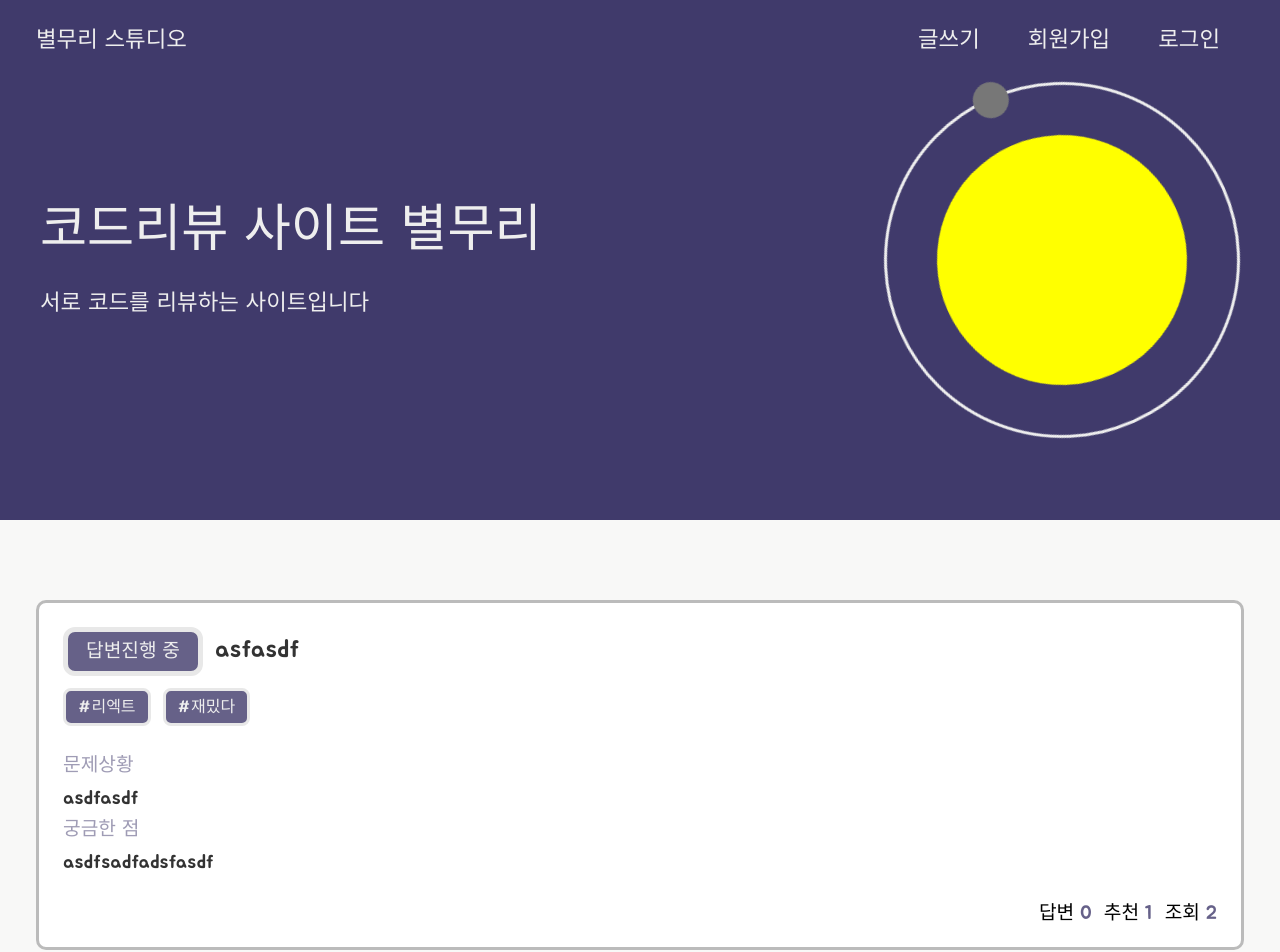
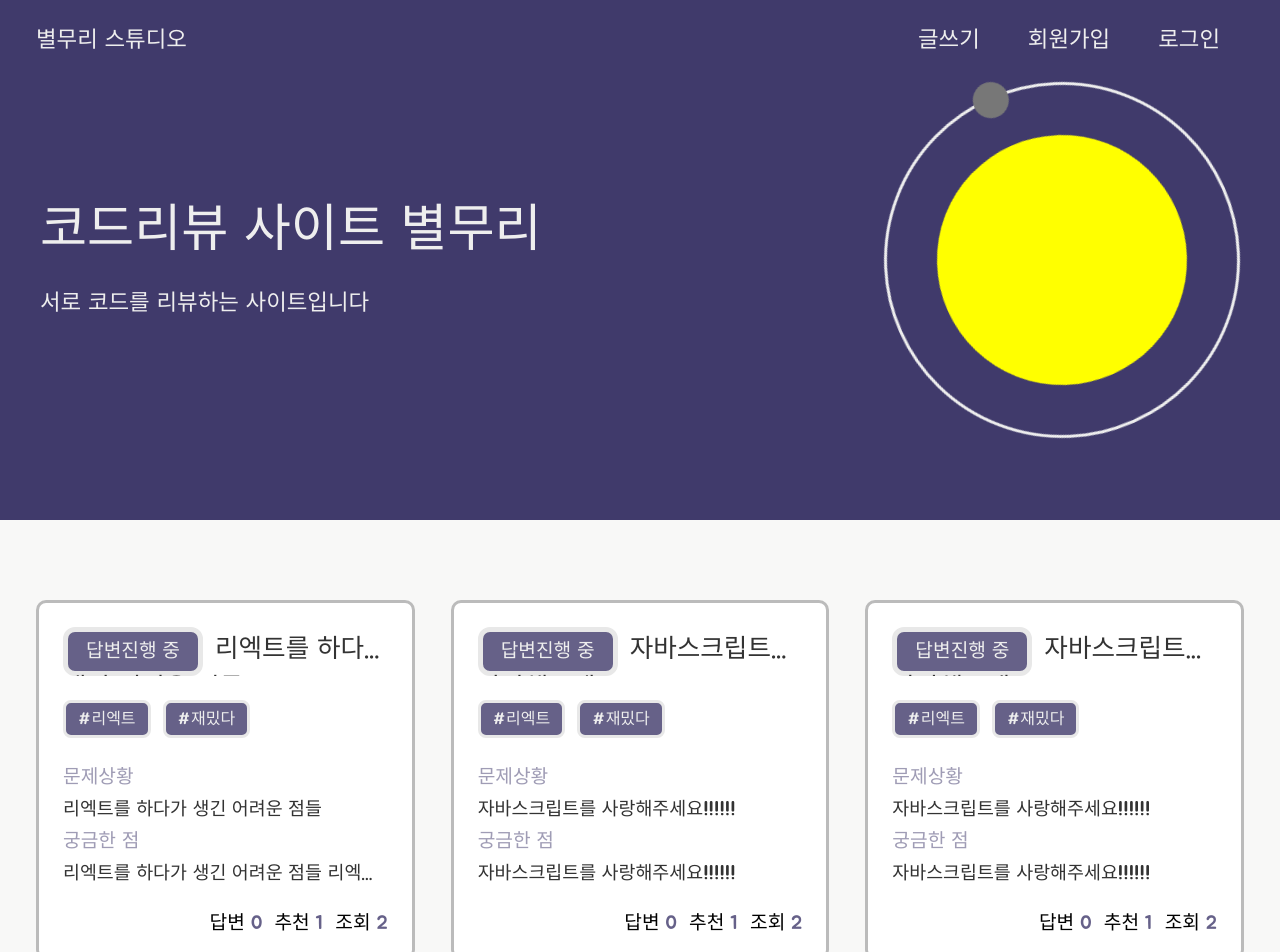
Before and after one commit to helloworld442/coding-review-testcode-version, a React (Create React App) app: page / in a window 1280 px wide. Shown: the top 952 px of the page. Built offline with nearby package versions, Linux system fonts and the light colour scheme; data requests are answered from the project's data file.

Commit message:
fix : fix review banner design #13

```diff
--- a/db.json
+++ b/db.json
@@ -1,13 +1,31 @@
 {
   "reviews": [
     {
-      "tags": [],
-      "tag": "asfasdf",
-      "title": "asfasdf",
-      "problem": "asdfasdf",
-      "question": "asdfsadfadsfasdf",
+      "tags": ["#리엑트"],
+      "tag": "<span class=\"colorful-text\">#리엑트 </span>리엑트를 하다가 생긴 어려운 점들",
+      "title": "리엑트를 하다가 생긴 어려운 점들",
+      "problem": "리엑트를 하다가 생긴 어려운 점들",
+      "question": "리엑트를 하다가 생긴 어려운 점들\n리엑트를 하다가 생긴 어려운 점들\n리엑트를 하다가 생긴 어려운 점들",
       "code": "",
       "id": 1
+    },
+    {
+      "tags": ["#자바스크립트", "#재밌다"],
+      "tag": "<span class=\"colorful-text\">#자바스크립트 </span><span class=\"colorful-text\">#재밌다 </span>자바스크립트를 사랑해주세요!!",
+      "title": "자바스크립트를 사랑해주세요!!",
+      "problem": "자바스크립트를 사랑해주세요!!!!!!",
+      "question": "자바스크립트를 사랑해주세요!!!!!!",
+      "code": "<span class = \"hg-var-code\">const</span> a = <span class = \"hg-num-code\">3</span>;\n<span class = \"hg-var-code\">const</span> b = <span class = \"hg-num-code\">3</span>;\n<span class = \"hg-var-code\">const</span> c = <span class = \"hg-num-code\">3</span>;\n<span class = \"hg-var-code\">const</span> d = <span class = \"hg-num-code\">3</span>;\n<span class = \"hg-var-code\">const</span> e = <span class = \"hg-num-code\">3</span>;\n<span class = \"hg-var-code\">const</span> f = <span class = \"hg-num-code\">3</span>;\n<span class = \"hg-var-code\">const</span> g = <span class = \"hg-num-code\">3</span>;\n<span class = \"hg-var-code\">const</span> h = <span class = \"hg-num-code\">3</span>;\n<span class = \"hg-var-code\">const</span> k = <span class = \"hg-num-code\">3</span>;",
+      "id": 4
+    },
+    {
+      "tags": ["#자바스크립트", "#재밌다"],
+      "tag": "<span class=\"colorful-text\">#자바스크립트 </span><span class=\"colorful-text\">#재밌다 </span>자바스크립트를 사랑해주세요!!",
+      "title": "자바스크립트를 사랑해주세요!!",
+      "problem": "자바스크립트를 사랑해주세요!!!!!!",
+      "question": "자바스크립트를 사랑해주세요!!!!!!",
+      "code": "<span class = \"hg-var-code\">const</span> a = <span class = \"hg-num-code\">3</span>;\n<span class = \"hg-var-code\">const</span> b = <span class = \"hg-num-code\">3</span>;\n<span class = \"hg-var-code\">const</span> c = <span class = \"hg-num-code\">3</span>;\n<span class = \"hg-var-code\">const</span> d = <span class = \"hg-num-code\">3</span>;\n<span class = \"hg-var-code\">const</span> e = <span class = \"hg-num-code\">3</span>;\n<span class = \"hg-var-code\">const</span> f = <span class = \"hg-num-code\">3</span>;\n<span class = \"hg-var-code\">const</span> g = <span class = \"hg-num-code\">3</span>;\n<span class = \"hg-var-code\">const</span> h = <span class = \"hg-num-code\">3</span>;\n<span class = \"hg-var-code\">const</span> k = <span class = \"hg-num-code\">3</span>;",
+      "id": 5
     }
   ]
 }
--- a/src/components/review/review-banner/ReviewBanner.jsx
+++ b/src/components/review/review-banner/ReviewBanner.jsx
@@ -15,7 +15,7 @@ const ReviewBanner = () => {
   return (
     <div data-testid="review-banner" className="review-banner">
       <ul className="review-banner-menu">
-        {data.map((item) => (
+        {data.slice(0, 3).map((item) => (
           <li data-testid="review-banner-item" className="review-banner-item" key={item.id}>
             <h3 className="banner-item-title">
               <span className="banner-item-status">답변진행 중</span>
--- a/src/components/review/review-banner/ReviewBanner.scss
+++ b/src/components/review/review-banner/ReviewBanner.scss
@@ -8,10 +8,9 @@
   width: calc(100% - 72px);
   height: 350px;
   margin: 0 auto;
-  display: flex;
-  justify-content: center;
-  align-items: flex-start;
-  gap: 24px;
+  display: grid;
+  grid-template-columns: repeat(3, 1fr);
+  grid-gap: 36px;
 }
 
 .review-banner-item {
@@ -24,10 +23,15 @@
   border-radius: 10px;
   background: #fff;
   cursor: pointer;
+  transition: all 0.8s ease-in-out;
+
+  &:hover {
+    transform: scale(1.05);
+  }
 }
 
 .banner-item-title {
-  margin-bottom: 12px;
+  margin-bottom: 24px;
   font-size: 1.6rem;
   font-weight: bold;
   color: #333;
@@ -55,18 +59,18 @@
 }
 
 .banner-item-tags {
-  margin-bottom: 12px;
+  margin-bottom: 24px;
   display: flex;
   gap: 12px;
 }
 
 .banner-item-content {
-  margin-top: 24px;
+  margin-bottom: 24px;
 }
 
 .banner-item-problem,
 .banner-item-question {
-  font-size: 1.25rem;
+  font-size: 1.15rem;
   font-weight: bold;
   color: #333;
   line-height: 2rem;
@@ -85,10 +89,9 @@
 }
 
 .banner-item-info {
-  position: absolute;
-  bottom: 24px;
-  right: 24px;
+  display: block;
   display: flex;
+  justify-content: flex-end;
   gap: 12px;
   font-size: 1.2rem;
 
```
Also changed, not shown: 1 other file (tests, documents, lock files or other folders).
